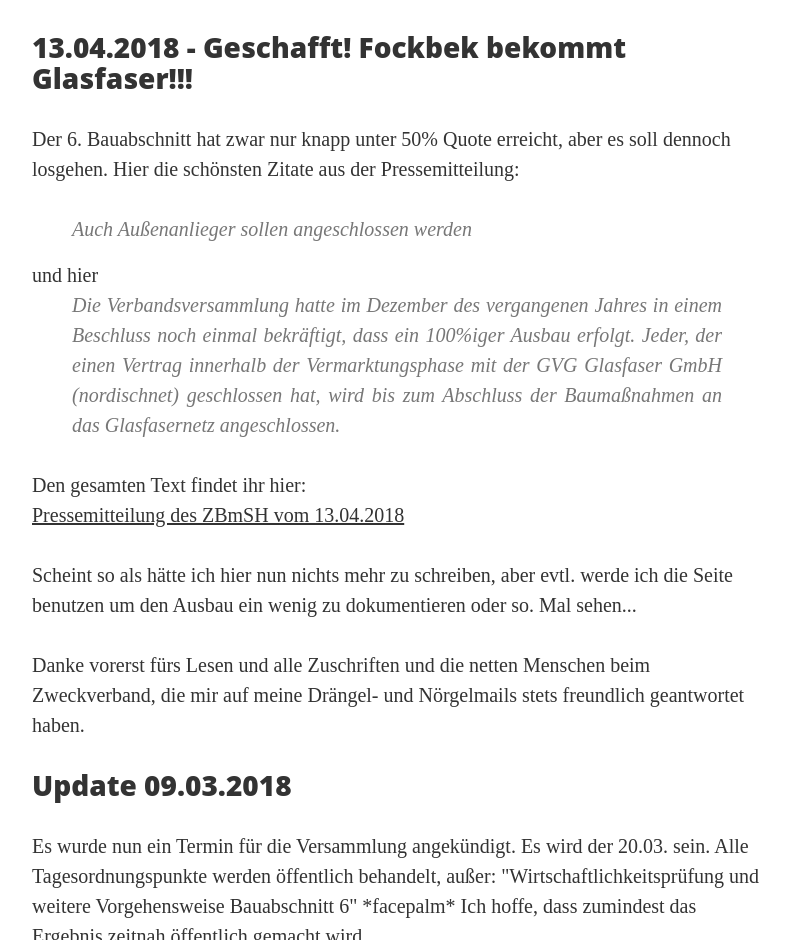
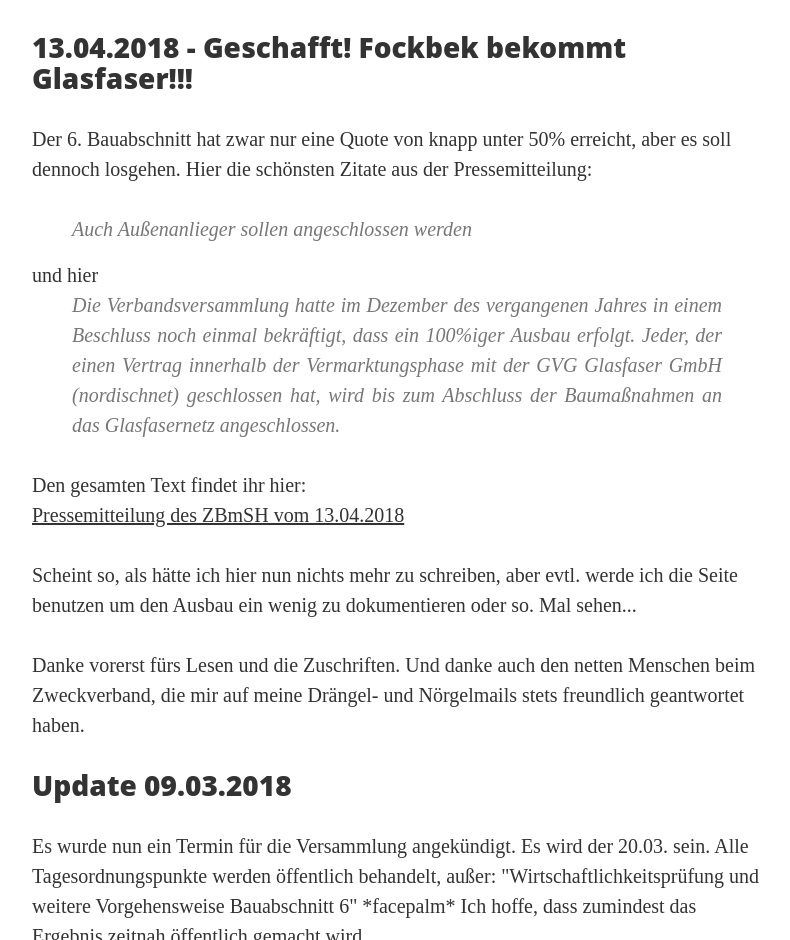
Before and after one commit to timwillsie/Glasfaser_in_Fockbek_Homepage, a website: page index.html in a window 1280 px wide. Shown: the part 680-1620 px from the top of the page, without its empty margins (243-1033 px from the left). Drawn offline with Linux system fonts and the light colour scheme.

Commit message:
einige Textanpassungen

```diff
--- a/index.html
+++ b/index.html
@@ -148,7 +148,8 @@
             <div class="post-preview">
                 <h3 class="post-title">13.04.2018 - Geschafft! Fockbek bekommt Glasfaser!!!</h3>
                 <p>
-                    Der 6. Bauabschnitt hat zwar nur knapp unter 50% Quote erreicht, aber es soll dennoch losgehen. Hier
+                    Der 6. Bauabschnitt hat zwar nur eine Quote von knapp unter 50% erreicht, aber es soll dennoch
+                    losgehen. Hier
                     die schönsten Zitate aus der Pressemitteilung:
                 <blockquote>
                     Auch Außenanlieger sollen angeschlossen werden
@@ -168,12 +169,12 @@
                         des ZBmSH vom 13.04.2018</a>
                 </p>
                 <p>
-                    Scheint so als hätte ich hier nun nichts mehr zu schreiben, aber evtl. werde ich die Seite benutzen
+                    Scheint so, als hätte ich hier nun nichts mehr zu schreiben, aber evtl. werde ich die Seite benutzen
                     um den Ausbau ein wenig zu dokumentieren oder so. Mal sehen...
                 </p>
                 <p>
-                    Danke vorerst fürs Lesen und alle Zuschriften und die netten Menschen beim Zweckverband, die mir auf
-                    meine Drängel- und Nörgelmails stets freundlich geantwortet haben.
+                    Danke vorerst fürs Lesen und die Zuschriften. Und danke auch den netten Menschen beim Zweckverband,
+                    die mir auf meine Drängel- und Nörgelmails stets freundlich geantwortet haben.
                 </p>
             </div>
             <div class="post-preview">
--- a/package.json
+++ b/package.json
@@ -29,6 +29,7 @@
     "bootstrap": "^4.0.0-beta",
     "font-awesome": "4.7.0",
     "jquery": "^3.2.1",
+    "npm": "^5.8.0",
     "popper.js": "^1.11.1"
   },
   "devDependencies": {
```
Also changed, not shown: 1 other file.
